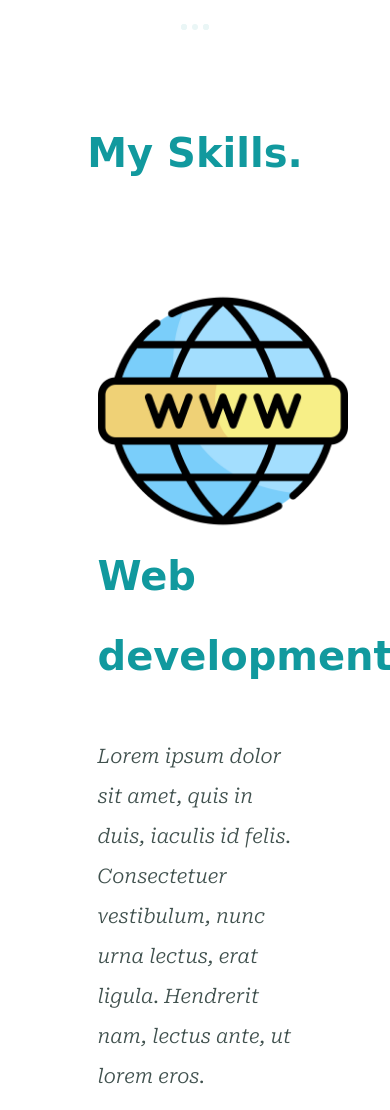
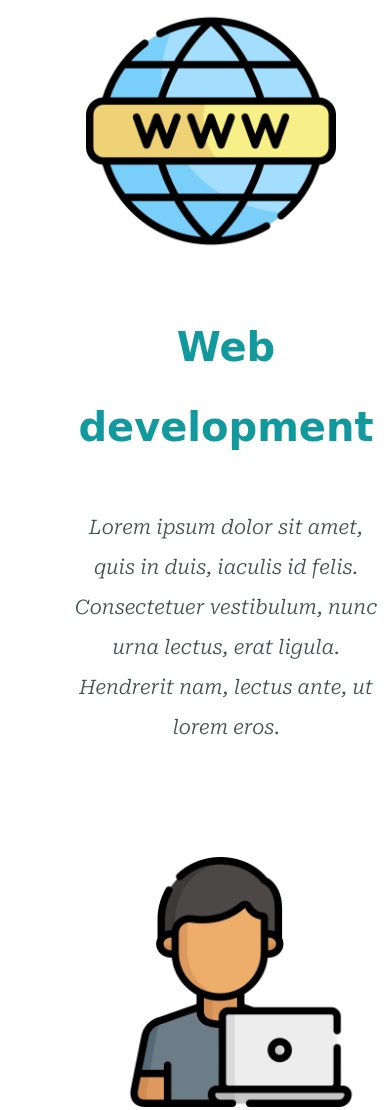
Before and after one commit to sumanmoh/cv2, a plain HTML site: page index.html in a window 390 px wide. Shown: the part 1640-2750 px from the top of the page. Drawn offline with Linux system fonts and the light colour scheme; a web font is replaced by a local one.

Commit message:
Update style.css

```diff
--- a/style.css
+++ b/style.css
@@ -129,3 +129,32 @@ a:hover{
   background-image: linear-gradient(to bottom, #30e3cb, #2bc4ad);
   text-decoration: none;
 }
+
+@media (max-width:1100px){
+  .heading{
+    padding: 0px 100px 0px 0px;
+  }
+  .intro {
+    width: 70%;
+    margin: auto;
+    line-height: 2;
+  }
+  .Web {
+    float: none;
+    height: 250px;
+    margin-top: 10px;
+  }
+
+  .skill-row {
+    width: 80%;
+    margin: 100px 70px 100px;
+    text-align: center;
+    line-height: 2;
+  }
+
+  .typing {
+    float: none;
+    height: 250px;
+    margin-top: 10px;
+   }
+}
```
